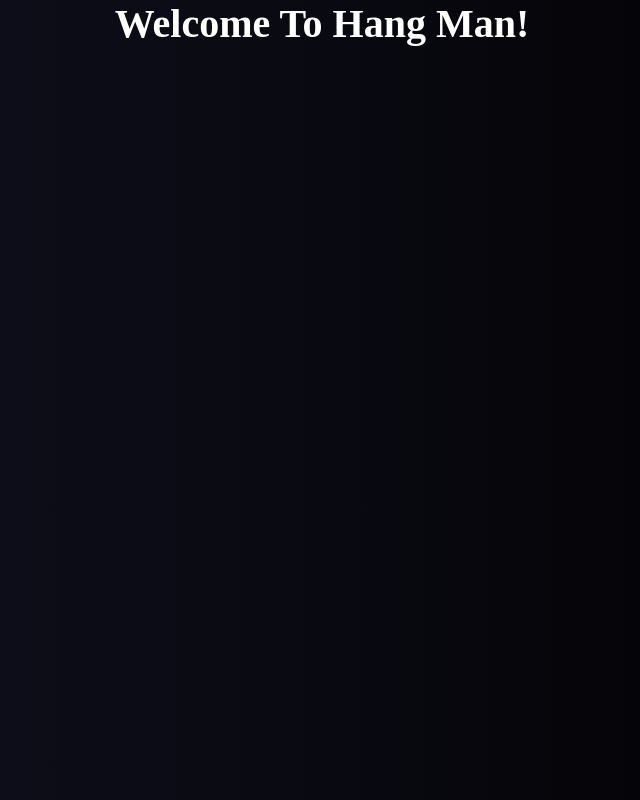
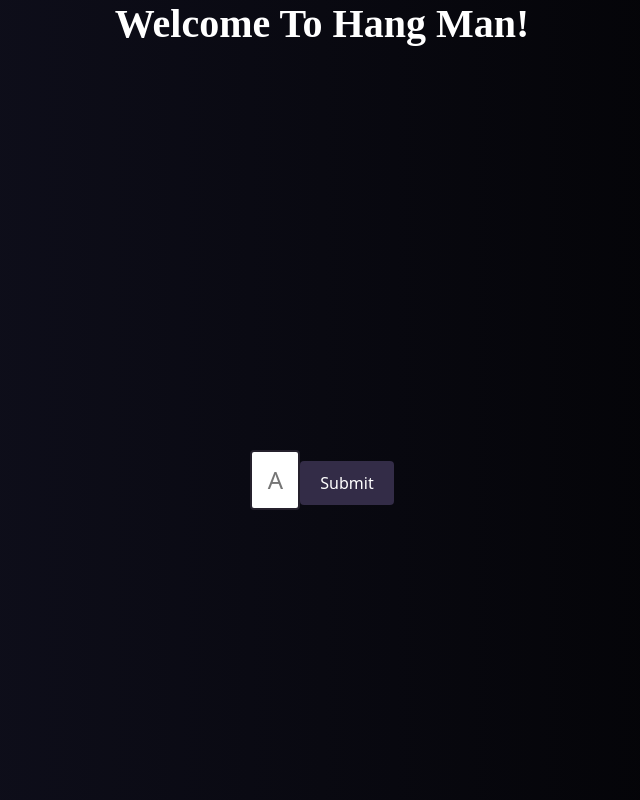
Before and after one commit to aprettygoodprogramer/evan-sphere, a React (Vite) app: page /hangman in a window 1280 px wide. Shown: the whole page, without its empty margins (318-958 px from the left). Built offline with nearby package versions, Linux system fonts and the light colour scheme; a web font is replaced by a local one.

Commit message:
Fixed The bug not allowing people to type in the box

```diff
--- a/package.json
+++ b/package.json
@@ -17,7 +17,8 @@
     "react": "^18.3.1",
     "react-dom": "^18.3.1",
     "react-icons": "^5.3.0",
-    "react-router-dom": "^7.0.1"
+    "react-router-dom": "^7.0.1",
+    "styled-components": "^6.1.13"
   },
   "devDependencies": {
     "@eslint/js": "^9.13.0",
--- a/src/App.css
+++ b/src/App.css
@@ -32,13 +32,15 @@
   margin: auto;
   font-family: 'Font2', serif;
   text-align: center;
+
   animation: tracking-in-contract-bck 4s cubic-bezier(0.215, 0.610, 0.355, 1.000) both;
+
 }
 
 .p1 {
   font-family: 'Font1', sans-serif;
   text-align: center;
-  margin-bottom: 10px; /* Adjust spacing */
+  margin-top: 450px;
   animation: scale-in-ver-center 1s cubic-bezier(0.215, 0.610, 0.355, 1.000) both;
 }
 
@@ -49,7 +51,7 @@
   display: flex;
   flex-direction: column;
   align-items: center;
-  justify-content: center;
+  justify-content: flex-start;
   animation: scale-in-ver-center 1s cubic-bezier(0.215, 0.610, 0.355, 1.000) both;
 }
 
--- /dev/null
+++ b/src/HangMan/comp/singleLetterInput.tsx
@@ -0,0 +1,46 @@
+import React, { useState, ChangeEvent, FormEvent } from 'react';
+import '../LetterInput.css';
+
+interface LetterInputProps {
+  onSubmit: (letter: string) => void;
+}
+
+const LetterInput: React.FC<LetterInputProps> = ({ onSubmit }) => {
+  const [letter, setLetter] = useState<string>('');
+
+  const handleInputChange = (event: ChangeEvent<HTMLInputElement>) => {
+    const input = event.target.value;
+    if (input.length <= 1 && /^[a-zA-Z]*$/.test(input)) {
+      setLetter(input);
+    }
+  };
+
+  const handleSubmit = (event: FormEvent<HTMLFormElement>) => {
+    event.preventDefault();
+    if (letter) {
+      onSubmit(letter);
+      setLetter('');
+    }
+  };
+
+  return (
+    <div className="centered-container">
+
+        <input
+          type="text"
+          className="styled-input"
+          defaultValue={letter}
+          onChange={handleInputChange}
+          placeholder="A"
+          maxLength={1}
+
+        />
+        <button type="submit" className="styled-button">
+          Submit
+        </button>
+
+    </div>
+  );
+};
+
+export default LetterInput;
--- a/src/HangMan/hangman.tsx
+++ b/src/HangMan/hangman.tsx
@@ -2,17 +2,24 @@ import React from "react";
 import Text from "../comp/text";
 import GitHubLink from "../landingPage/comp/GithubBut";
 import { Outlet } from 'react-router-dom';
-import '../App.css'
+import './letterInput.css'
+import TextField from "./comp/singleLetterInput";
+
+
+function Console()
+{
+  console.warn("usertpyed letter");
+}
 function HangMan() {
   return (
 
-    <div className="page-background">
+    <a className="page-background">
       <Text size="large" weight="bold" color="white" className="h1">
 Welcome To Hang Man!     </Text>
 
-
+    <TextField  onSubmit={Console}/>
     <Outlet />
-    </div>
+    </a>
 
   );
 }
--- /dev/null
+++ b/src/HangMan/letterInput.css
@@ -0,0 +1,72 @@
+.page-background {
+    background: linear-gradient(to right, #121222, black);
+    width: 100%;
+    height: 100vh;
+    display: flex;
+    flex-direction: column;
+    align-items: center;
+    justify-content: flex-start;
+    animation: scale-in-ver-center 1s cubic-bezier(0.215, 0.610, 0.355, 1.000) both;
+  }
+
+
+  @keyframes scale-in-ver-center {
+    0% {
+      transform: scale(0);
+      opacity: 0;
+    }
+    100% {
+      transform: scale(1);
+      opacity: 1;
+    }
+  }
+
+  .styled-form {
+    display: flex;
+    flex-direction: column;
+    align-items: center;
+    gap: 15px;
+    padding: 20px;
+    border: 1px solid #444152;
+    border-radius: 8px;
+    background: linear-gradient(to right, black, #121222);
+    box-shadow: 0 4px 8px rgba(0, 0, 0, 0.1);
+  }
+
+  .styled-input {
+    width: 50px;
+    padding: 10px;
+    font-size: 1.5rem;
+    text-align: center;
+    border: 2px solid #25202c;
+    border-radius: 4px;
+    outline: none;
+    transition: border-color 0.3s;
+  }
+
+  .styled-input:focus {
+    border-color: #270636;
+  }
+
+  .styled-button {
+    padding: 10px 20px;
+    font-size: 1rem;
+    color: #ffffff;
+    background-color: #332c47;
+    border: none;
+    border-radius: 4px;
+    cursor: pointer;
+    transition: background-color 0.3s;
+  }
+
+  .styled-button:hover {
+    background-color: #0056b3;
+  }
+
+
+
+  .centered-container {
+position: absolute;
+margin-top: 450px;
+
+  }
```
Also changed, not shown: 1 other file (tests, documents, lock files or other folders).
